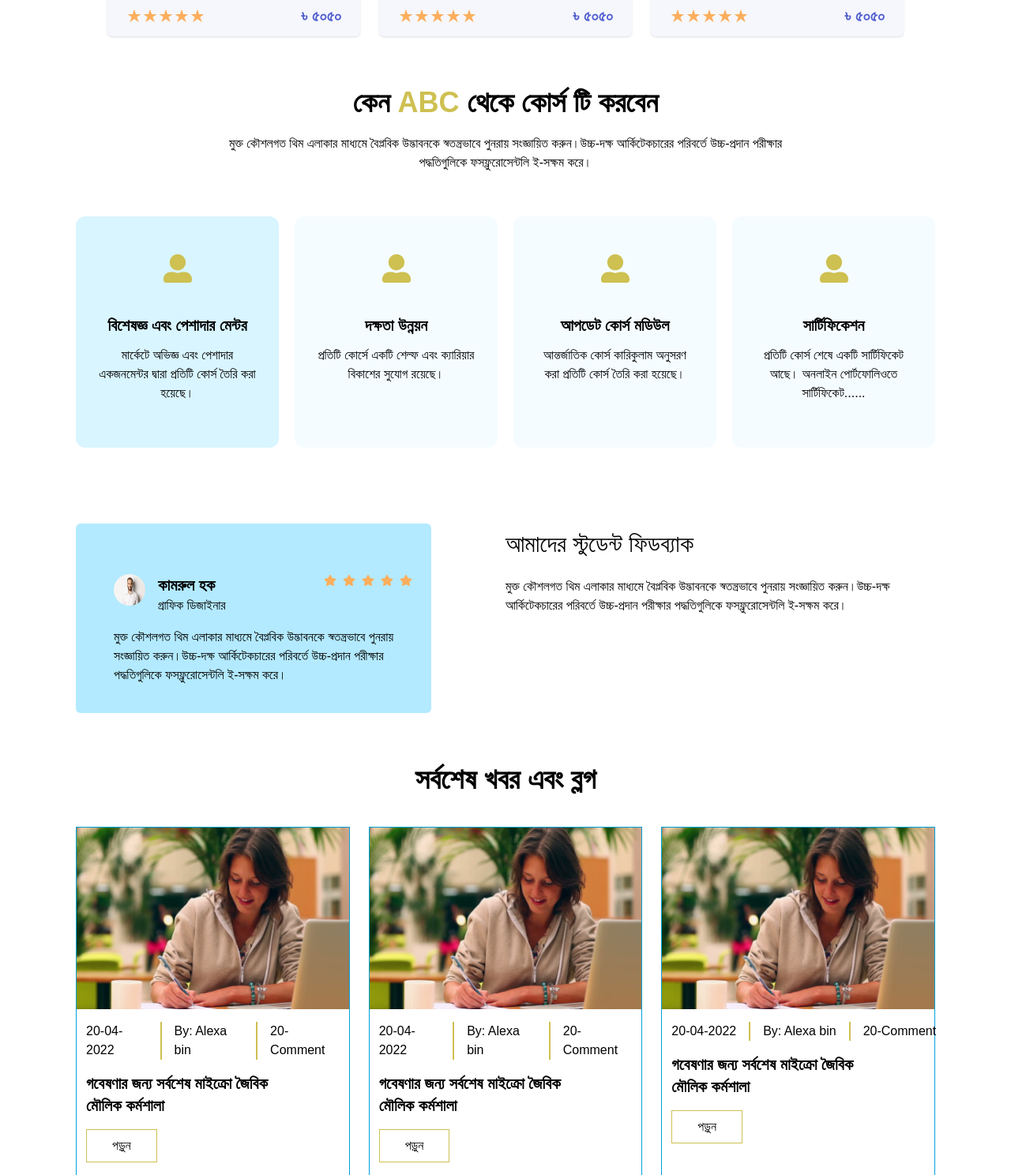
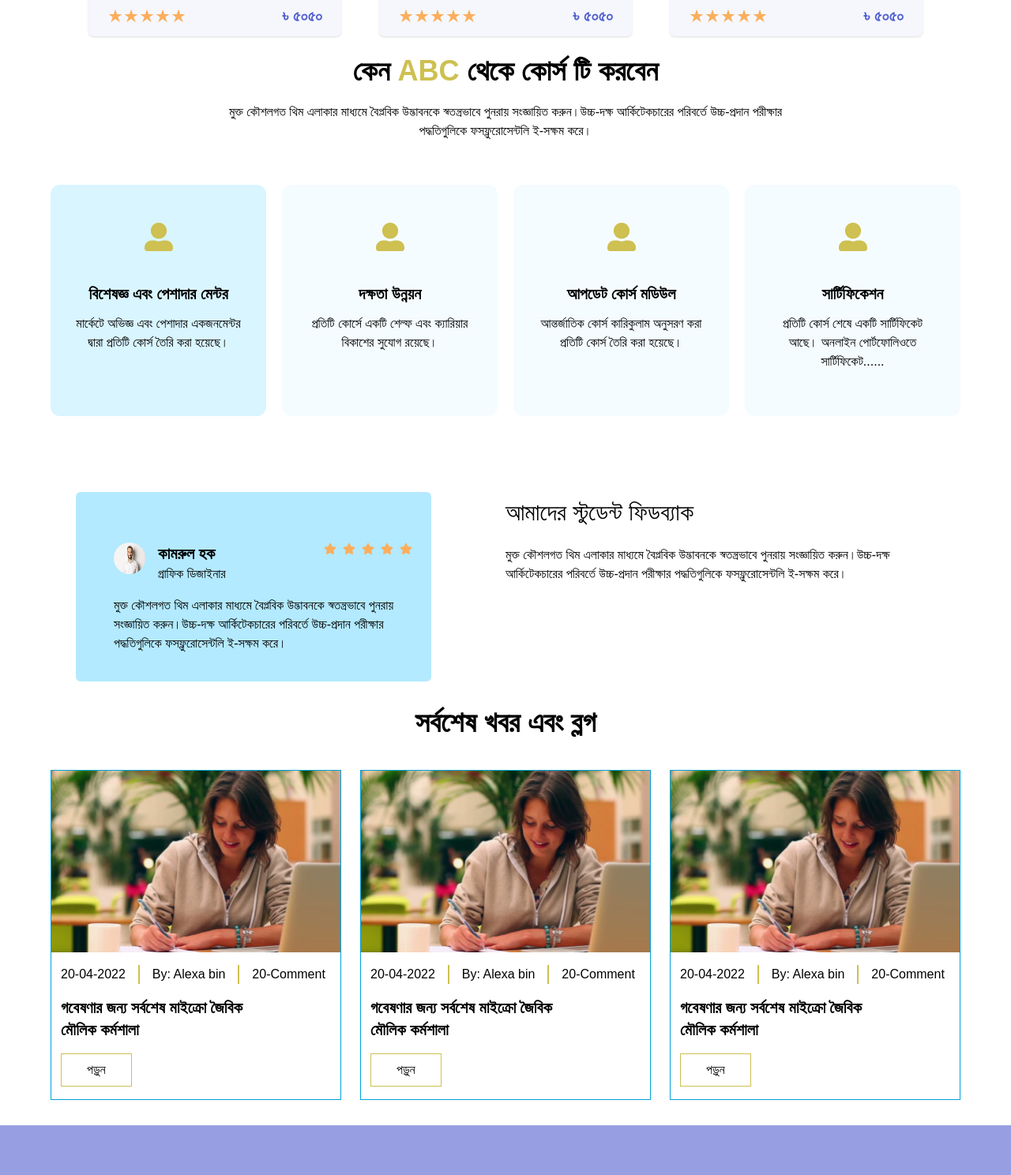
Before and after one commit to teamdeciders/Deciders-Lms, a React (Create React App) app: page / in a window 1280 px wide. Shown: the part 1078-2566 px from the top of the page at 79% size. Built offline with nearby package versions, Linux system fonts and the light colour scheme.

Commit message:
Why us part responsive

```diff
--- a/src/App.css
+++ b/src/App.css
@@ -6,10 +6,6 @@
   height: 40vmin;
   pointer-events: none;
 }
-
-
-
-
 
 
 
--- a/src/Pages/Home/HomeCourse.js
+++ b/src/Pages/Home/HomeCourse.js
@@ -3,7 +3,7 @@ import { GrStar } from 'react-icons/gr'
 const HomeCourse = () => {
     return (
         <div className='lg:max-w-7xl md-w-full  mx-auto px-4  md:px-16 mt-6'>
-            <div className='flex flex-wrap gap-6 justify-center items-center'>
+            <div className='flex flex-wrap gap-6 lg:gap-12 justify-center items-center'>
                 {/* <div className='grid md:grid-cols-3 lg:grid-cols-3 gap-6 justify-center items-center'> */}
                 {/* Card Start --------------------------------- */}
                 <div className='rounded-md shadow p-2 bg-[#F6F7FD] h-[500px] w-full max-w-xs'>
--- a/src/Pages/Home/LatestBlogs.js
+++ b/src/Pages/Home/LatestBlogs.js
@@ -2,10 +2,10 @@ import React from 'react';
 import card1 from '../../Assets/card1.png'
 const LatestBlogs = () => {
     return (
-        <div className='px-6 md:px-14 lg:px-24 mt-16 mb-12'>
+          <div className='lg:max-w-7xl md-w-full  mx-auto px-4  md:px-16 mt-6'>
             <h1 className='text-center text-4xl font-bold mt-8'>সর্বশেষ খবর এবং ব্লগ</h1>
 
-             <div className='grid grid-cols-1 md:grid-cols-2 lg:grid-cols-3 gap-6 justify-center mt-10'>
+            <div className='grid grid-cols-1 md:grid-cols-2 lg:grid-cols-3 gap-6  justify-items-center  mt-10 mb-8 '>
 
                 <div className='border border-[#01A1DB] max-w-sm w-full'>
                     <img className='w-full h-[230px]' src={card1} alt="" />
--- a/src/Pages/Home/Whyus.js
+++ b/src/Pages/Home/Whyus.js
@@ -3,7 +3,7 @@ import { FaUserAlt } from "react-icons/fa";
 const Whyus = () => {
   return (
     <div>
-      <div className="px-6 md:px-14 lg:px-24 mt-16 mb-12">
+      <div className='lg:max-w-7xl md-w-full  mx-auto px-4  md:px-16 mt-6'>
         <h2 className="text-2xl md:text-4xl lg:text-4xl text-center font-bold">
           কেন <span className=" text-[#CEC051]">ABC</span> থেকে কোর্স টি করবেন
         </h2>
```
Lines whose indentation alone changed are shown as unchanged.
